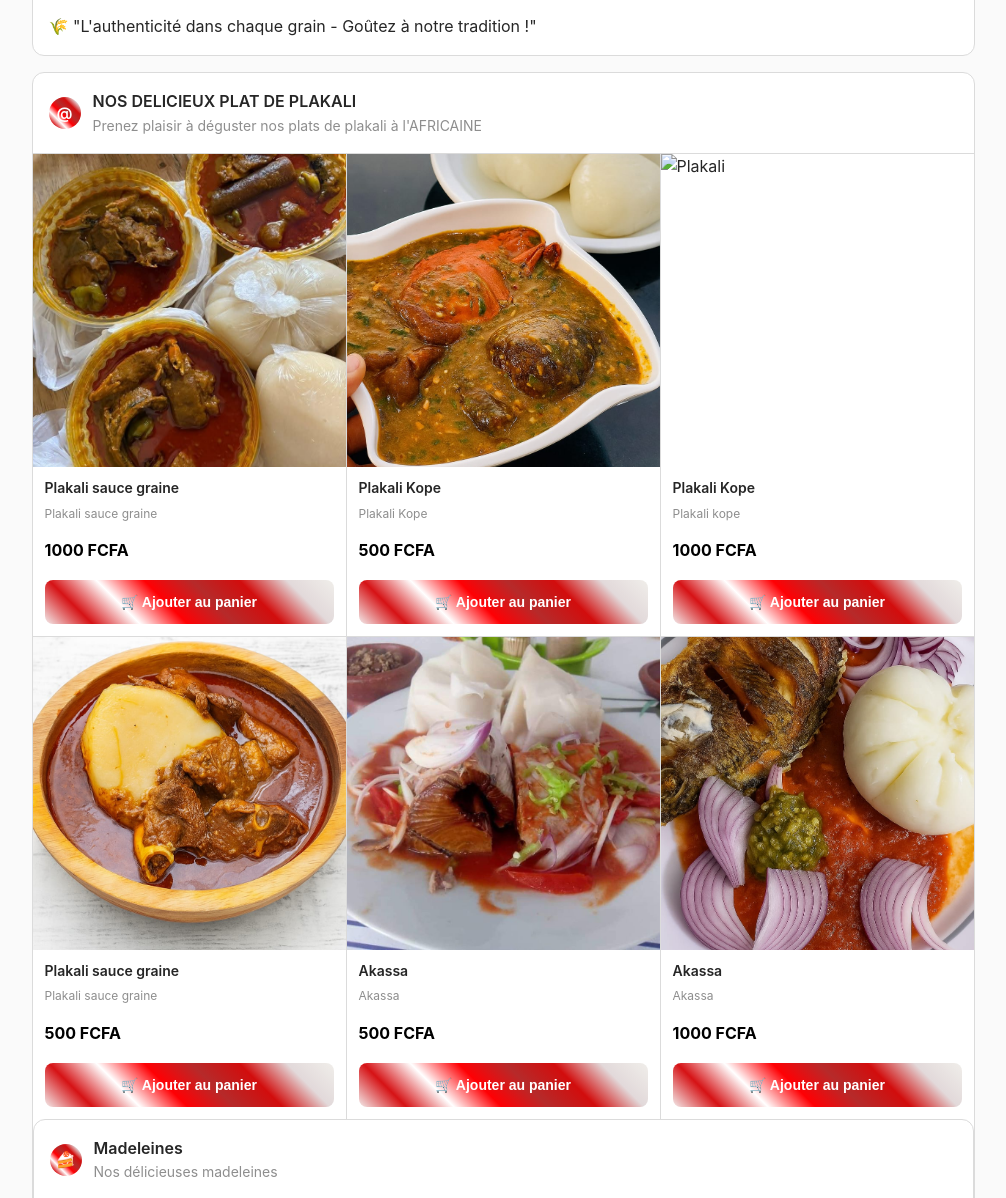
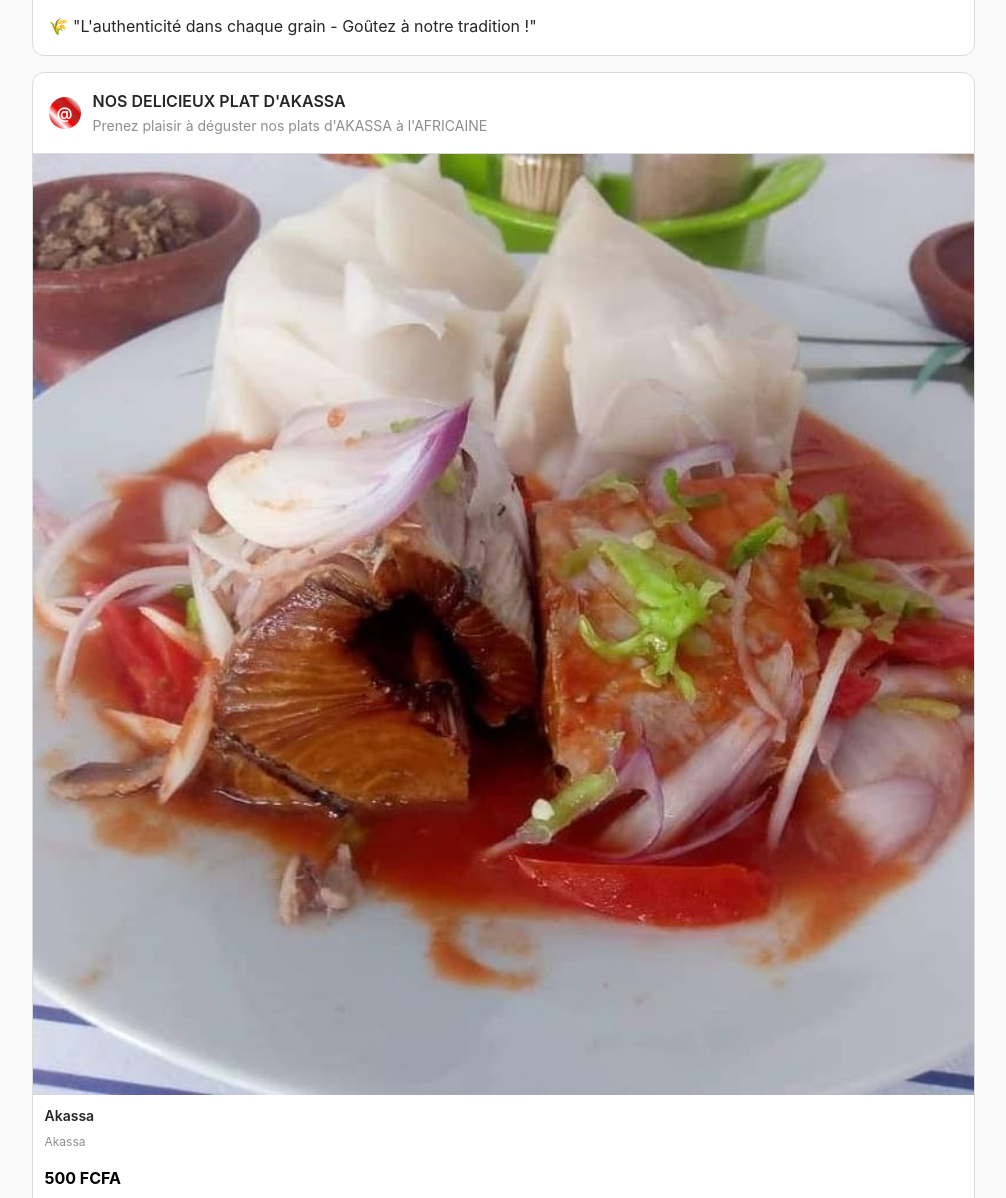
Before and after one commit to JARDO2003/GROUPE-EXPRESS, a plain HTML site: page utt.html in a window 1280 px wide. Shown: the part 6415-7613 px from the top of the page, without its empty margins (137-1143 px from the left). Drawn offline with Linux system fonts and the light colour scheme; no server answers.

Commit message:
Update utt.html
d

```diff
--- a/utt.html
+++ b/utt.html
@@ -2119,60 +2119,11 @@
                     <div class="post-category">
                         <div class="category-avatar">@</div>
                         <div class="category-info">
-                            <h3>NOS DELICIEUX PLAT DE PLAKALI</h3>
-                            <p>Prenez plaisir à déguster nos plats de plakali à l'AFRICAINE</p>
-                        </div>
-                    </div>
-                </div>
-
-                <div class="food-grid">
-                    <div class="food-item">
-                        <img src="image/PLACALI3.jpg" alt="PLAKALI SAUCE GRAINE" class="food-item-image">
-                        <div class="food-item-content">
-                            <div class="food-title">Plakali sauce graine</div>
-                            <div class="food-description">Plakali sauce graine</div>
-                            <div class="food-price">1000 FCFA</div>
-                            <button class="add-to-cart-btn" onclick="promptAddToCart('Plakali sauce graine', 1000, 'L')">
-                                🛒 Ajouter au panier
-                            </button>
-                        </div>
-                    </div>
-
-                    <div class="food-item">
-                        <img src="image/plakali gombo2.jpg" alt="PLAKALI Kope" class="food-item-image">
-                        <div class="food-item-content">
-                            <div class="food-title">Plakali Kope</div>
-                            <div class="food-description">Plakali Kope</div>
-                            <div class="food-price">500 FCFA</div>
-                            <button class="add-to-cart-btn" onclick="promptAddToCart('Plakali Kope', 500, 'L')">
-                                🛒 Ajouter au panier
-                            </button>
-                        </div>
-                    </div>
-
-                    <div class="food-item">
-                        <img src="image/PLACALI.jpg" alt="Plakali" class="food-item-image">
-                        <div class="food-item-content">
-                            <div class="food-title">Plakali Kope</div>
-                            <div class="food-description">Plakali kope</div>
-                            <div class="food-price">1000 FCFA</div>
-                            <button class="add-to-cart-btn" onclick="promptAddToCart('Plakali Kope', 1000, 'L')">
-                                🛒 Ajouter au panier
-                            </button>
-                        </div>
-                    </div>
-
-                    <div class="food-item">
-                        <img src="image/foutou graine.jpg" alt="Plakali sauce graine" class="food-item-image">
-                        <div class="food-item-content">
-                            <div class="food-title">Plakali sauce graine</div>
-                            <div class="food-description">Plakali sauce graine</div>
-                            <div class="food-price">500 FCFA</div>
-                            <button class="add-to-cart-btn" onclick="promptAddToCart('Plakali sauce graine', 500, 'L')">
-                                🛒 Ajouter au panier
-                            </button>
-                        </div>
-                    </div>
+                            <h3>NOS DELICIEUX PLAT D'AKASSA</h3>
+                            <p>Prenez plaisir à déguster nos plats d'AKASSA à l'AFRICAINE</p>
+                        </div>
+                    </div>
+                </div>
 
                         <div class="food-item">
                         <img src="image/AKASSA.jpg" alt="Akassa" class="food-item-image">
```
